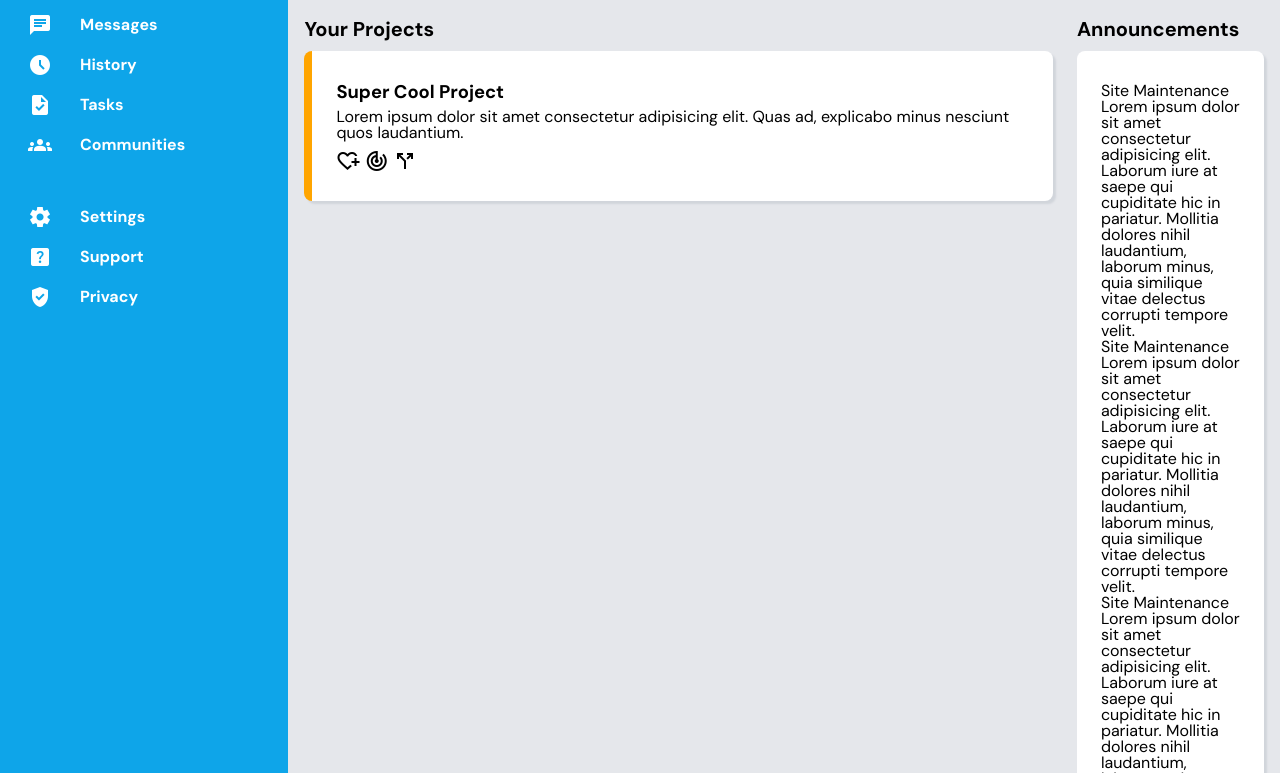
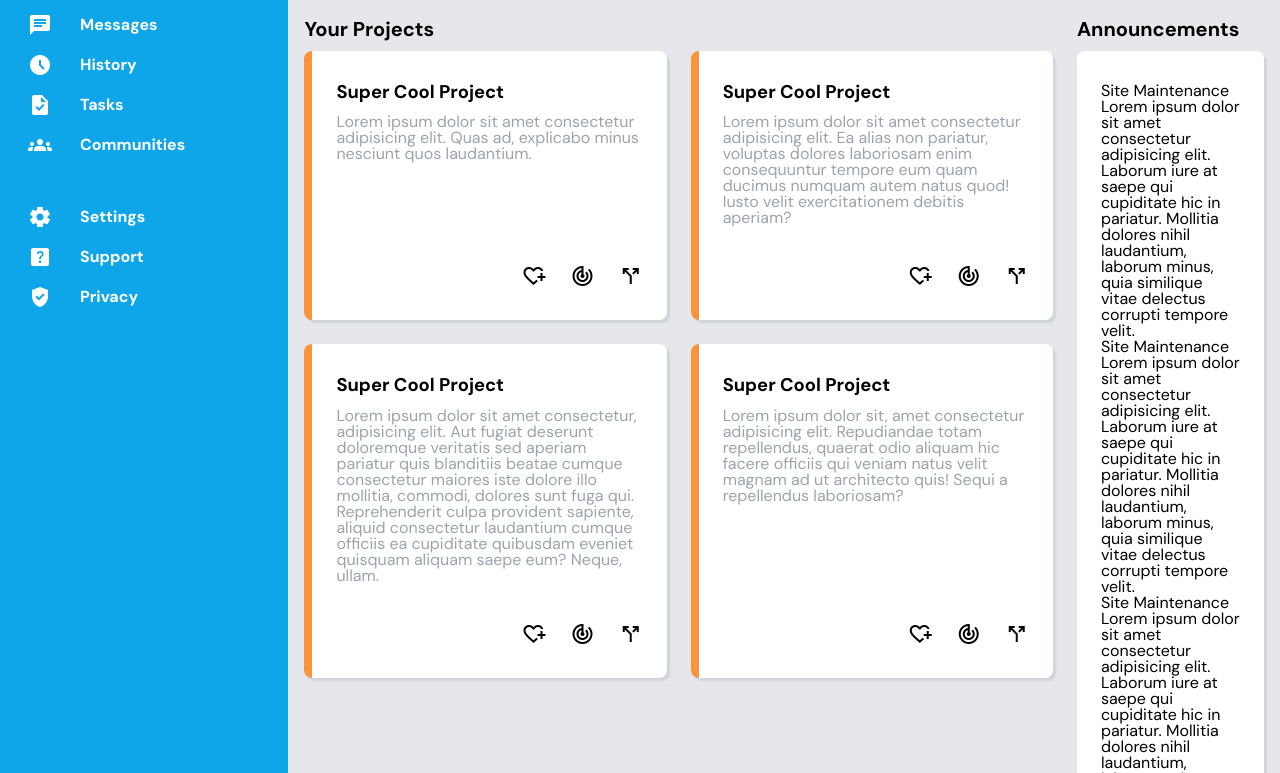
Before and after one commit to cristoval21/odin-dashboard, a plain HTML site: page index.html in a window 1280 px wide. Shown: the part 179-952 px from the top of the page. Drawn offline with nearby package versions, Linux system fonts and the light colour scheme.

Commit message:
feat: complete projects card

```diff
--- a/index.html
+++ b/index.html
@@ -83,9 +83,36 @@
             <h3 class="projects__card__heading card__heading">Super Cool Project</h3>
             <p class="projects__card__desc card__desc">Lorem ipsum dolor sit amet consectetur adipisicing elit. Quas ad, explicabo minus nesciunt quos laudantium.</p>
             <div class="buttons projects__card__button-container card__button-container">
-              <div class="projects__card__button card__button button button--secondary button--style-icon material-symbols-outlined">heart_plus</div>
-              <div class="projects__card__button card__button button button--secondary button--style-icon material-symbols-outlined">track_changes</div>
-              <div class="projects__card__button card__button button button--secondary button--style-icon material-symbols-outlined">call_split</div>
+              <div class="projects__card__button card__button button button--style-icon material-symbols-outlined">heart_plus</div>
+              <div class="projects__card__button card__button button button--style-icon material-symbols-outlined">track_changes</div>
+              <div class="projects__card__button card__button button button--style-icon material-symbols-outlined">call_split</div>
+            </div>
+          </div>
+          <div class="projects__card card">
+            <h3 class="projects__card__heading card__heading">Super Cool Project</h3>
+            <p class="projects__card__desc card__desc">Lorem ipsum dolor sit amet consectetur adipisicing elit. Ea alias non pariatur, voluptas dolores laboriosam enim consequuntur tempore eum quam ducimus numquam autem natus quod! Iusto velit exercitationem debitis aperiam?</p>
+            <div class="buttons projects__card__button-container card__button-container">
+              <div class="projects__card__button card__button button button--style-icon material-symbols-outlined">heart_plus</div>
+              <div class="projects__card__button card__button button button--style-icon material-symbols-outlined">track_changes</div>
+              <div class="projects__card__button card__button button button--style-icon material-symbols-outlined">call_split</div>
+            </div>
+          </div>
+          <div class="projects__card card">
+            <h3 class="projects__card__heading card__heading">Super Cool Project</h3>
+            <p class="projects__card__desc card__desc">Lorem ipsum dolor sit amet consectetur, adipisicing elit. Aut fugiat deserunt doloremque veritatis sed aperiam pariatur quis blanditiis beatae cumque consectetur maiores iste dolore illo mollitia, commodi, dolores sunt fuga qui. Reprehenderit culpa provident sapiente, aliquid consectetur laudantium cumque officiis ea cupiditate quibusdam eveniet quisquam aliquam saepe eum? Neque, ullam.</p>
+            <div class="buttons projects__card__button-container card__button-container">
+              <div class="projects__card__button card__button button button--style-icon material-symbols-outlined">heart_plus</div>
+              <div class="projects__card__button card__button button button--style-icon material-symbols-outlined">track_changes</div>
+              <div class="projects__card__button card__button button button--style-icon material-symbols-outlined">call_split</div>
+            </div>
+          </div>
+          <div class="projects__card card">
+            <h3 class="projects__card__heading card__heading">Super Cool Project</h3>
+            <p class="projects__card__desc card__desc">Lorem ipsum dolor sit, amet consectetur adipisicing elit. Repudiandae totam repellendus, quaerat odio aliquam hic facere officiis qui veniam natus velit magnam ad ut architecto quis! Sequi a repellendus laboriosam?</p>
+            <div class="buttons projects__card__button-container card__button-container">
+              <div class="projects__card__button card__button button button--style-icon material-symbols-outlined">heart_plus</div>
+              <div class="projects__card__button card__button button button--style-icon material-symbols-outlined">track_changes</div>
+              <div class="projects__card__button card__button button button--style-icon material-symbols-outlined">call_split</div>
             </div>
           </div>
         </div>
--- a/style.css
+++ b/style.css
@@ -310,15 +310,14 @@ body {
 	background-color: var(--secondary);
 	padding: 2em 1.5em;
 	border-radius: 0.5rem;
+	box-shadow: 3px 3px 2px #d1d5db;
 	display: grid;
-	box-shadow: 3px 3px 2px #d1d5db ;
 }
 
 .projects__card {
 	grid-template-rows: min-content 1fr min-content;
-	height: 150px;
 	gap: 0.5em;
-	border-inline-start: 8px solid orange;
+	border-inline-start: 8px solid #fb923c;
 }
 
 .card__heading {
@@ -326,15 +325,22 @@ body {
 	font-size: 1.15rem;
 }
 
-main .projects .project-card p {
+.card__desc {
 	color: #9ca3af;
 }
 
-main .projects .project-card .buttons {
+.projects__card__desc {
+	overflow: hidden;
+	text-overflow: ellipsis;
+	margin-block-start: 5px;
+	margin-block-end: 30px;
+}
+
+.projects__card__button-container {
 	display: grid;
 	justify-content: end;
 	grid-auto-flow: column;
-	gap: 1em;
+	gap: 1.5em;
 }
 
 main .announcements .announcements__container {
```
